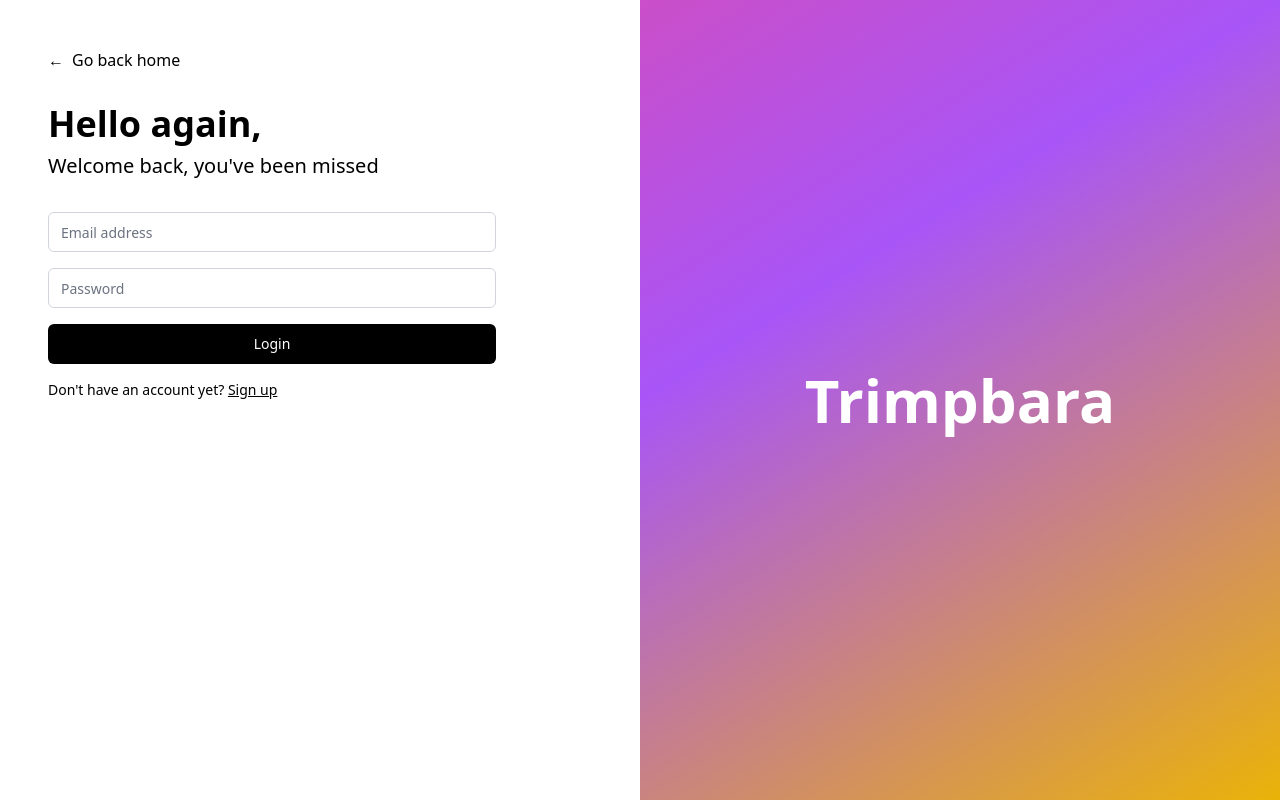
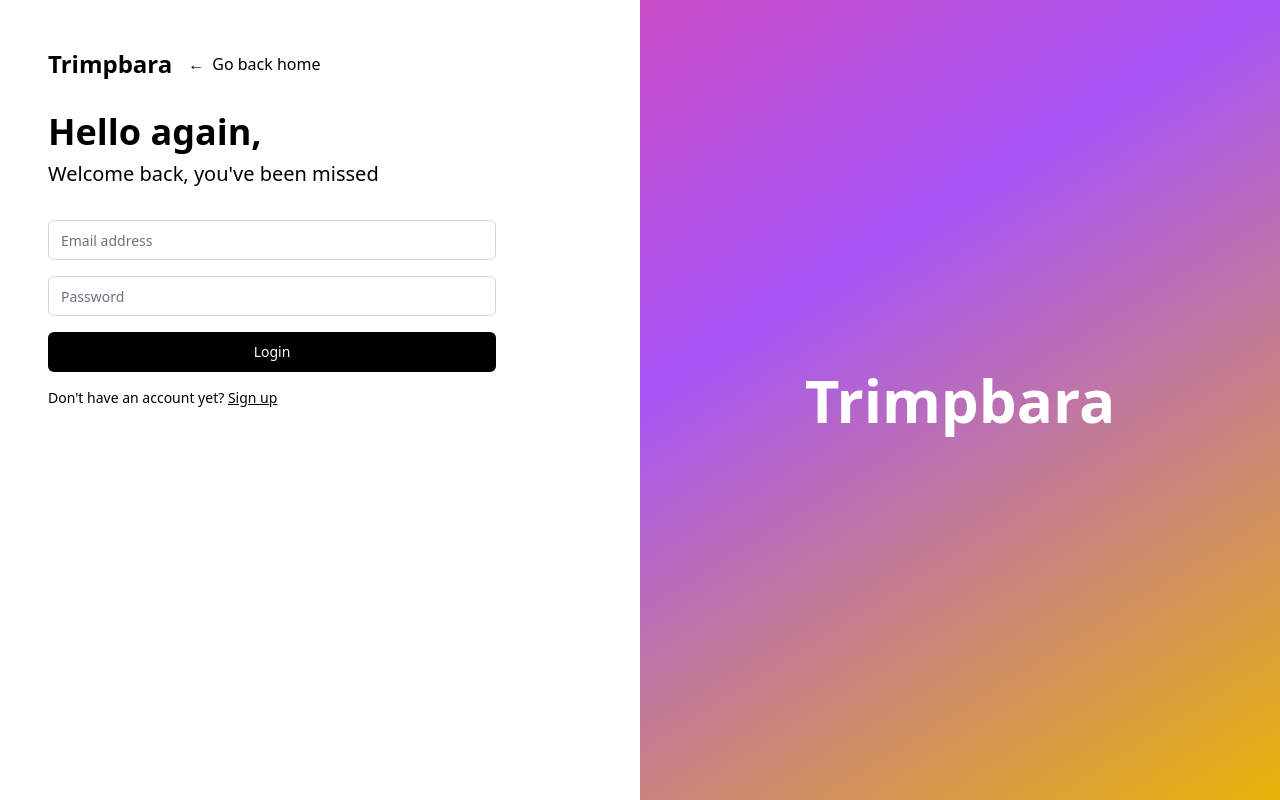
Before and after one commit to mixesoski/dashgatherer, a React (Vite) app: page /login in a window 1280 px wide. Built offline with nearby package versions, Linux system fonts and the light colour scheme.

Commit message:
Add logo to application
Added a logo to the application and implemented logic to change its color based on the background color of each page to ensure optimal visibility.

```diff
--- /dev/null
+++ b/src/components/Logo.tsx
@@ -0,0 +1,19 @@
+
+import { Link } from "react-router-dom";
+
+interface LogoProps {
+  className?: string;
+  variant?: "light" | "dark";
+}
+
+export const Logo = ({ className = "", variant = "light" }: LogoProps) => {
+  const textColor = variant === "light" ? "text-white" : "text-black";
+
+  return (
+    <Link to="/" className={`flex items-center ${className}`}>
+      <h1 className={`text-2xl font-bold ${textColor}`}>
+        Trimpbara
+      </h1>
+    </Link>
+  );
+};
--- a/src/pages/Index.tsx
+++ b/src/pages/Index.tsx
@@ -15,6 +15,7 @@ import { syncGarminData, updateGarminData } from "@/utils/garminSync";
 import { InviteCoachDialog } from "@/components/dashboard/InviteCoachDialog";
 import CoachDashboard from "@/components/dashboard/CoachDashboard";
 import { ProgressToast } from "@/components/ui/ProgressToast";
+import { Logo } from "@/components/Logo";
 
 interface Athlete {
   user_id: string;
@@ -215,9 +216,12 @@ const Index = () => {
 
   return <div className="min-h-screen bg-gray-100 py-8 relative">
       <div className="max-w-7xl mx-auto px-4 sm:px-6 lg:px-8">
-        <div className="flex justify-end mb-8 gap-2">
-          <InviteCoachDialog />
-          <ProfileMenu onDeleteGarminCredentials={handleDeleteCredentials} />
+        <div className="flex justify-between mb-8">
+          <Logo variant="dark" />
+          <div className="flex gap-2">
+            <InviteCoachDialog />
+            <ProfileMenu onDeleteGarminCredentials={handleDeleteCredentials} />
+          </div>
         </div>
 
         {userRole === 'coach' ? <>
--- a/src/pages/Landing.tsx
+++ b/src/pages/Landing.tsx
@@ -1,6 +1,8 @@
+
 import { Link } from "react-router-dom";
 import { Button } from "@/components/ui/button";
 import "@/styles/squares-background.css";
+import { Logo } from "@/components/Logo";
 
 const Landing = () => {
   return (
@@ -8,7 +10,7 @@ const Landing = () => {
       <div className="relative z-10">
         {/* Navigation */}
         <nav className="container mx-auto px-4 py-6 flex justify-between items-center">
-          <h1 className="text-2xl text-white-bold">Trimpbara</h1>
+          <Logo variant="light" />
           <div className="space-x-4">
             <Link to="/login">
               <Button variant="ghost" className="text-white hover:text-white hover:bg-white/10">
--- a/src/pages/Login.tsx
+++ b/src/pages/Login.tsx
@@ -1,3 +1,4 @@
+
 import { Auth } from "@supabase/auth-ui-react";
 import { ThemeSupa } from "@supabase/auth-ui-shared";
 import { supabase } from "@/integrations/supabase/client";
@@ -16,6 +17,7 @@ import { Database } from "@/integrations/supabase/types";
 import { Input } from "@/components/ui/input";
 import { Button } from "@/components/ui/button";
 import { toast } from "@/hooks/use-toast";
+import { Logo } from "@/components/Logo";
 
 type UserRole = Database["public"]["Enums"]["user_role"];
 
@@ -109,9 +111,12 @@ const Login = () => {
   return (
     <div className="min-h-screen flex bg-gradient-to-br from-pink-500 via-purple-500 to-yellow-500">
       <div className="w-1/2 p-12 bg-white text-black">
-        <Link to="/" className="text-black hover:text-gray-700 inline-flex items-center mb-8">
-          <span className="mr-2">←</span> Go back home
-        </Link>
+        <div className="flex items-center mb-8">
+          <Logo variant="dark" className="mr-4" />
+          <Link to="/" className="text-black hover:text-gray-700 inline-flex items-center">
+            <span className="mr-2">←</span> Go back home
+          </Link>
+        </div>
 
         <div className="max-w-md">
           <h1 className="text-4xl font-bold text-black mb-2">
```
